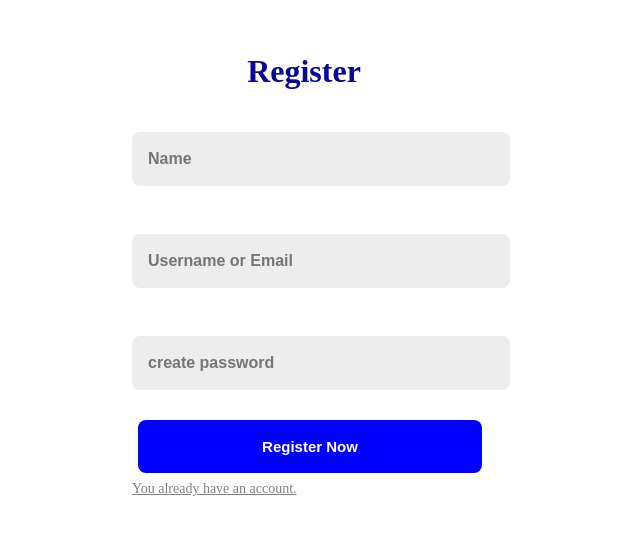
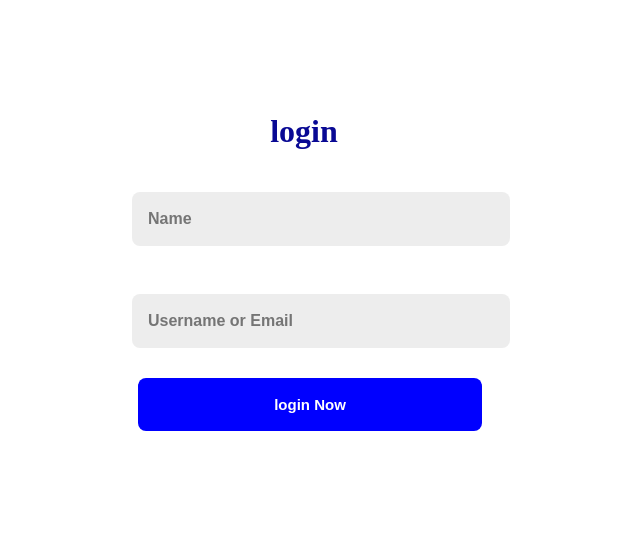
Before and after one commit to freefireaccontfak-hash/Simple-login.-Register-page, a plain HTML site: page index.html in a window 1280 px wide. Shown: the part 125-660 px from the top of the page, without its empty margins (336-976 px from the left). Drawn offline with Linux system fonts and the light colour scheme.

Commit message:
Update index.html

```diff
--- a/index.html
+++ b/index.html
@@ -101,20 +101,15 @@
   <div class="container">
     <div class="from-box">
       <header>
-        <h1>Register</h1>
+        <h1>login</h1>
         <br>
       </header>
       <from action="">
         <input type="text" placeholder="Name">
         <input type="email" placeholder="Username or Email">
-        <input type="password" placeholder="create password ">
-        <input type="button" value="Register Now">
-       <a href="index.html" target="_blank">
-  You already have an account.
-</a>
 
-</a>
-      </from>
+        <input type="button" value="login Now">
+
     </div>
   </div>
 </body>
```
